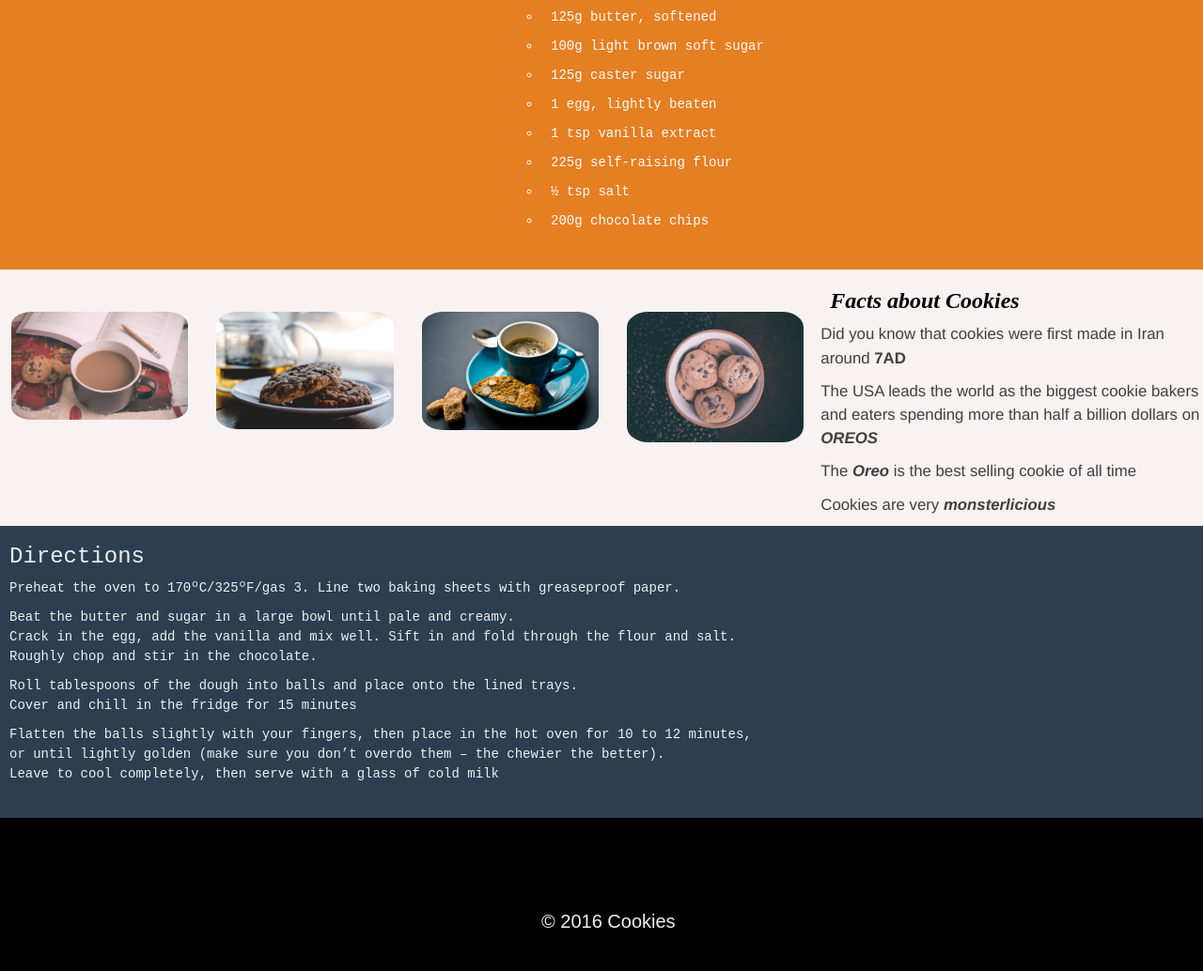
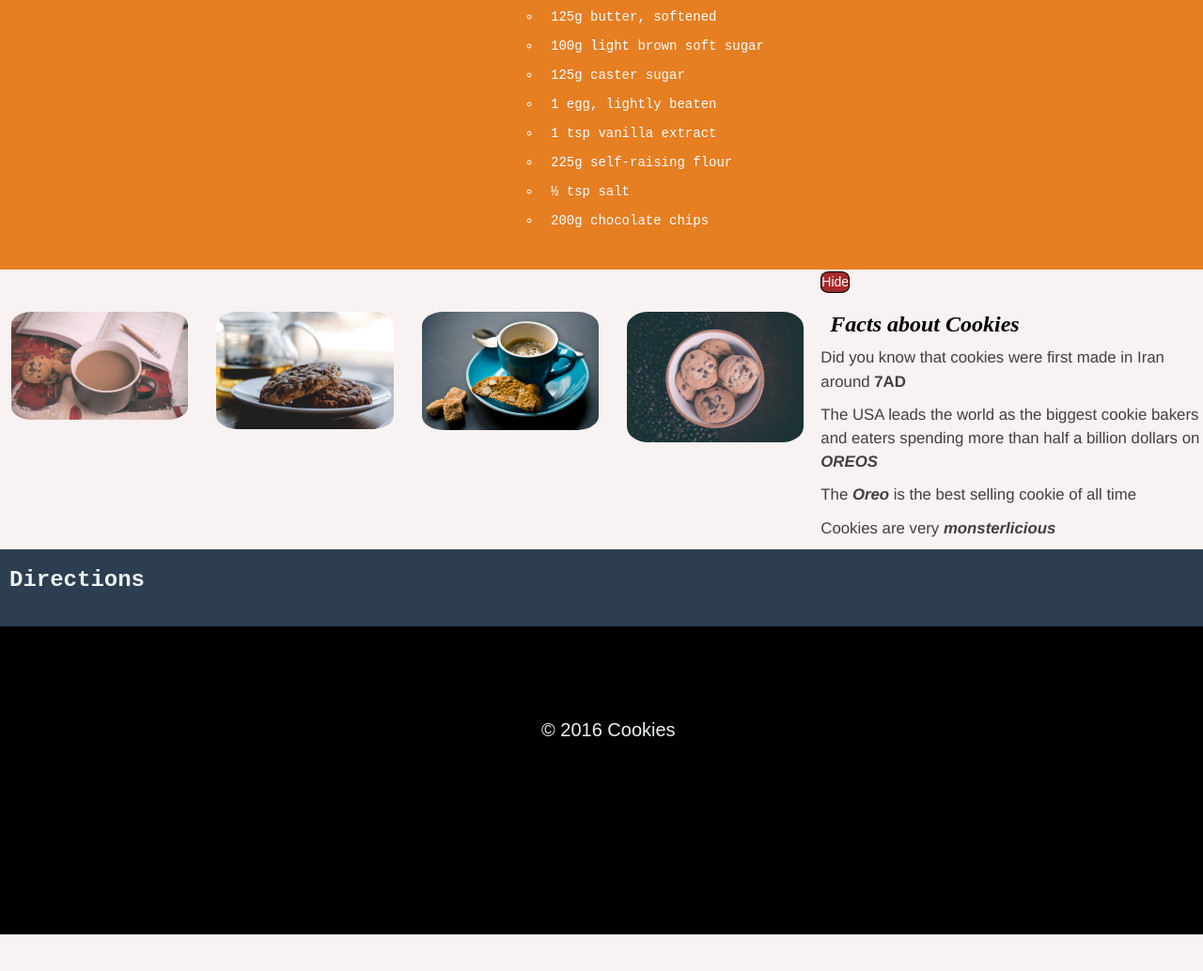
Before and after one commit to RabitKing/Recipe, a plain HTML site: page index.html in a window 1280 px wide. Shown: the part 538-1572 px from the top of the page at 94% size. After the commit the page ends 1533 px from the top, so only its background shows below. Drawn offline with nearby package versions, Linux system fonts and the light colour scheme.

Commit message:
Created some js

```diff
--- a/css/main.css
+++ b/css/main.css
@@ -89,7 +89,7 @@ section li {
 	padding: 5px 10px;
 	list-style: circle;
 }
-section h3 {
+section h3, main h3 {
 	font-weight: 700;
 }
 
@@ -130,6 +130,7 @@ footer p {
 	margin-top: 100px;
 	font-size: 20px;
 	color: #ecf0f1;
+
 }
 
 
@@ -137,3 +138,14 @@ footer p {
 a {
 	text-decoration: none  !important;
 }
+
+.cook { display: none;}
+
+aside button {
+	position: relative;
+	margin-top: 2px;
+	border-radius: 30%;
+	color: white;
+	background: brown;
+	border: 1px solid black;
+}
--- a/index.html
+++ b/index.html
@@ -74,6 +74,9 @@
         </figure>
 
         <aside class="col-md-4">
+
+        <button id="hide" type="button">Hide</button>
+
         	<h3>Facts about Cookies</h3>
 
         	  <p>Did you know that cookies were first made in Iran around <strong>7AD</strong></p>
@@ -95,16 +98,16 @@
             <h3 class="header">Directions</h3>
             </a>
 
-             <p>Preheat the oven to 170ºC/325ºF/gas 3. Line two baking sheets with greaseproof paper.</p>
+             <p class="cook">Preheat the oven to 170ºC/325ºF/gas 3. Line two baking sheets with greaseproof paper.</p>
 
 
-             <p>Beat the butter and sugar in a large bowl until pale and creamy. <br>Crack in the egg, add the vanilla and mix well. Sift in and fold through the flour and salt. <br>Roughly chop and stir in the chocolate.
+             <p class="cook">Beat the butter and sugar in a large bowl until pale and creamy. <br>Crack in the egg, add the vanilla and mix well. Sift in and fold through the flour and salt. <br>Roughly chop and stir in the chocolate.
              </p>
 
-             <p>Roll tablespoons of the dough into balls and place onto the lined trays.<br> Cover and chill in the fridge for 15 minutes</p>
+             <p class="cook">Roll tablespoons of the dough into balls and place onto the lined trays.<br> Cover and chill in the fridge for 15 minutes</p>
 
 
-             <p> Flatten the balls slightly with your fingers, then place in the hot oven for 10 to 12 minutes, <br>or until lightly golden (make sure you don’t overdo them – the chewier the better). <br>Leave to cool completely, then serve with a glass of cold milk
+             <p class="cook"> Flatten the balls slightly with your fingers, then place in the hot oven for 10 to 12 minutes, <br>or until lightly golden (make sure you don’t overdo them – the chewier the better). <br>Leave to cool completely, then serve with a glass of cold milk
              </p>
 
 
@@ -122,7 +125,8 @@
     	 </footer>
 
     </div>
-
+      <script src="https://ajax.googleapis.com/ajax/libs/jquery/2.2.0/jquery.min.js"></script>
+     <script src="js/script.js"></script>
 
 </body>
 </html>
--- a/js/script.js
+++ b/js/script.js
@@ -0,0 +1,22 @@
+/* Javascript to be in here */
+
+// Site will have certain functionality.
+
+$(document).ready(function(){
+  //Allows the user to switch on and of the directions
+  //User has full control of recipe as they bake
+   $(".header").click(function(){
+   	 $(".cook").slideToggle("slow");
+
+  });
+
+   // User can hide the images when they click button
+   $("#hide").click(function(){
+   	  if ($("img").is (":visible")){
+   	  	 $("img").hide();
+   	  } else {
+         $("img").show();
+   	  }
+   });
+
+});
```
